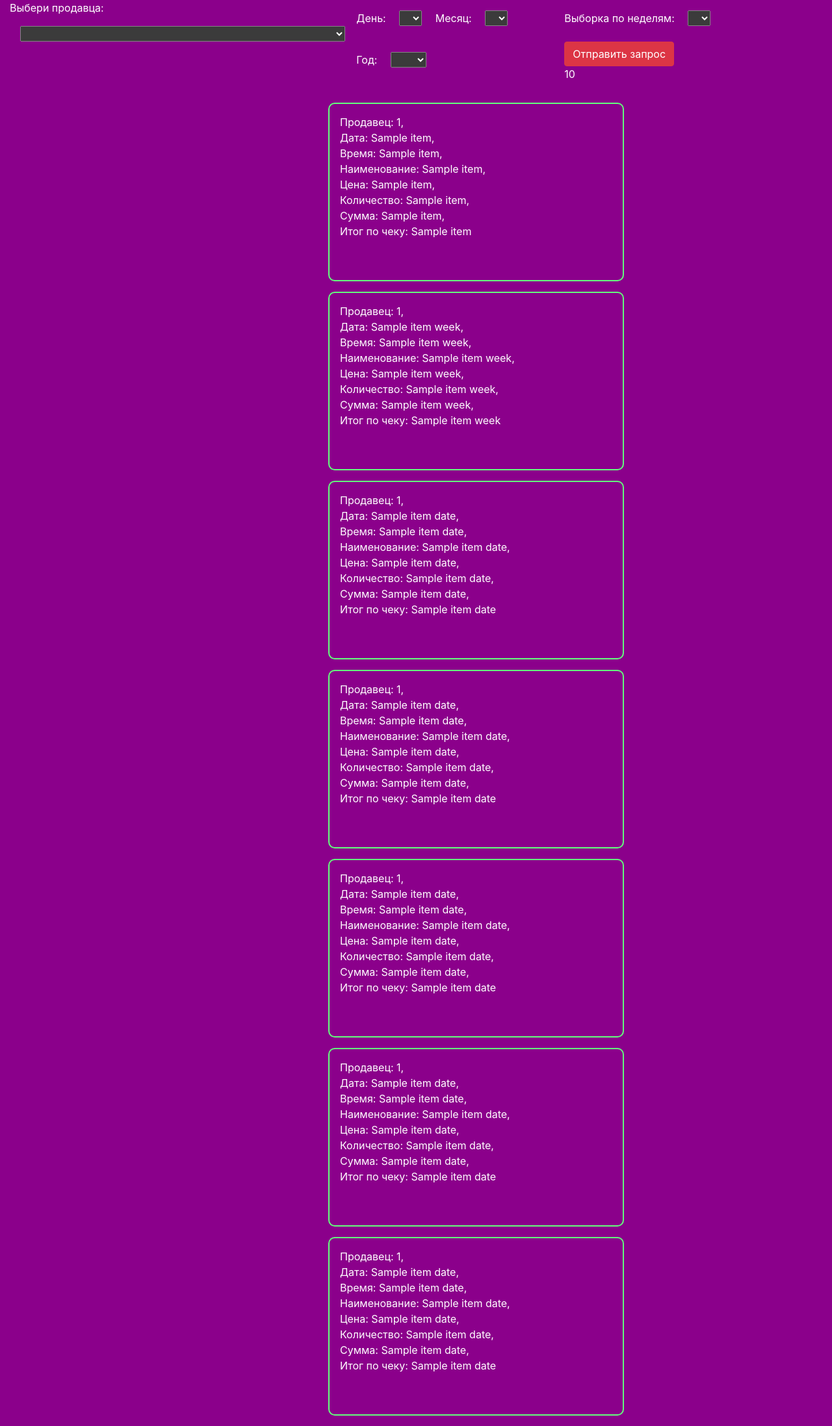
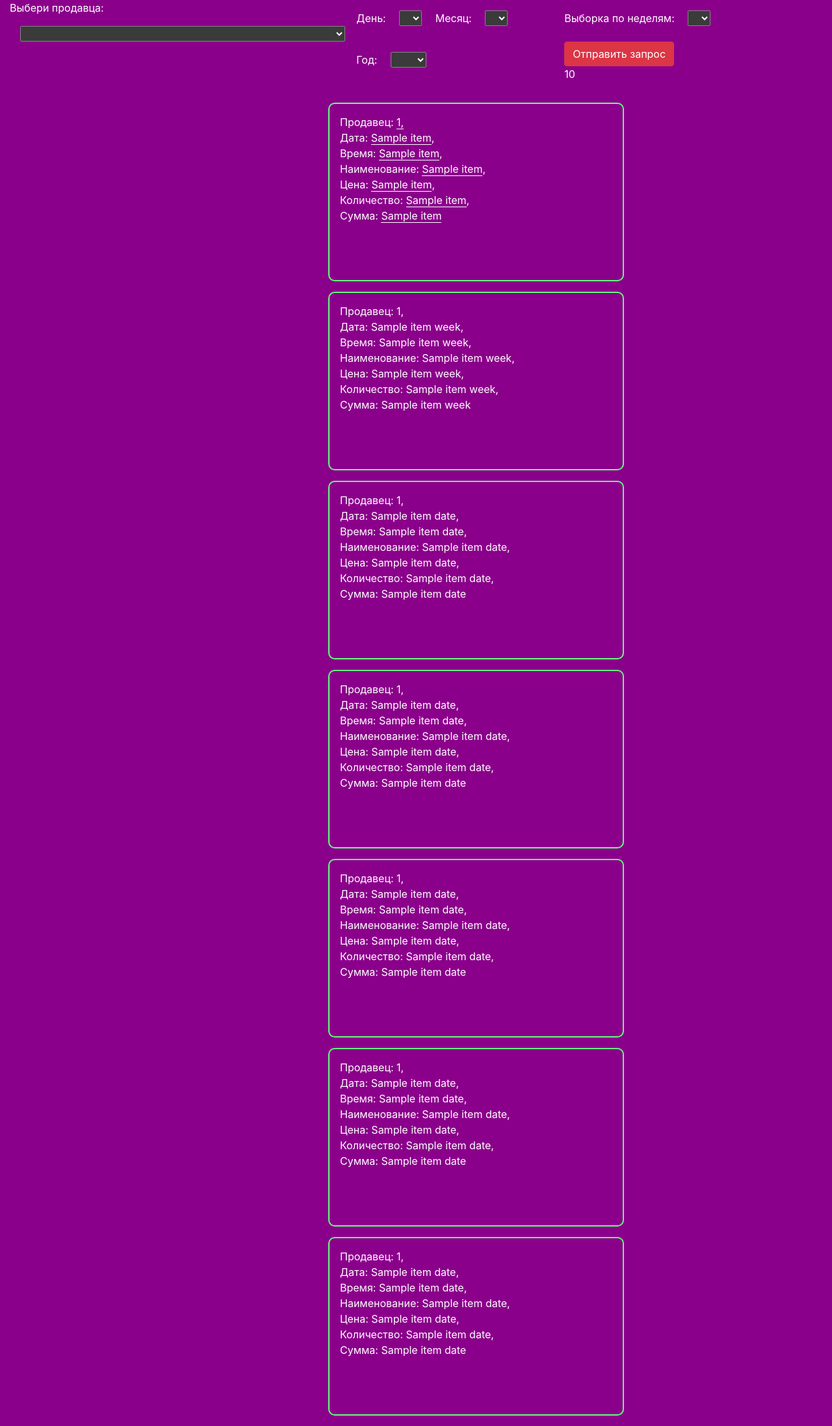
Before and after one commit to TurtleOld/budget_interface_flask, a Flask app: template templates/index.html in a window 1280 px wide. Shown: the whole page at 65% size. Run offline with Flask 2, Linux system fonts and the light colour scheme; the template is opened without the code that fills it: most values are stand-ins (such as "Sample title", 1, 10 or a date in 2020); parts of the project's set-up code (start-up, migrations or seed data) failed here and were passed over; some libraries are stand-ins or nearby versions.

Commit message:
убрал итог по чеку

```diff
--- a/templates/index.html
+++ b/templates/index.html
@@ -80,9 +80,9 @@
             <div class="cards">
                 {% for item in reseller %}
                     <div class="col-3">
-                        <p>Продавец: {{ item[0] }},<br> Дата: {{ item[1] }},<br> Время: {{ item[2] }},<br> Наименование: {{ item[3] }},<br>
-                            Цена: {{ item[4] }},<br> Количество: {{ item[5] }},<br> Сумма: {{ item[6] }},<br> Итог по
-                            чеку: {{ item[7] }}</p>
+                        <p>Продавец: <span class="underline">{{ item[0] }},</span><br> Дата: <span class="underline">{{ item[1] }}</span>,<br> Время: <span class="underline">{{ item[2] }}</span>,<br> Наименование: <span class="underline">{{ item[3] }}</span>,<br>
+                            Цена: <span class="underline">{{ item[4] }}</span>,<br> Количество: <span class="underline">{{ item[5] }}</span>,<br> Сумма: <span class="underline">{{ item[6] }}</span>
+                            </p>
                     </div>
                 {% endfor %}
             </div>
@@ -96,7 +96,7 @@
                             Время: {{ item_week[2] }},<br>
                             Наименование: {{ item_week[3] }},<br> Цена: {{ item_week[4] }},<br>
                             Количество: {{ item_week[5] }},<br>
-                            Сумма: {{ item_week[6] }},<br> Итог по чеку: {{ item_week[7] }} </p>
+                            Сумма: {{ item_week[6] }}</p>
                     </div>
                 {% endfor %}
             </div>
@@ -108,7 +108,7 @@
                     <div class="col-3">
                         <p>Продавец: {{ item_date[0] }},<br> Дата: {{ item_date[1] }},<br> Время: {{ item_date[2] }},<br>
                             Наименование: {{ item_date[3] }},<br> Цена: {{ item_date[4] }},<br> Количество: {{ item_date[5] }},<br>
-                            Сумма: {{ item_date[6] }},<br> Итог по чеку: {{ item_date[7] }} </p>
+                            Сумма: {{ item_date[6] }}</p>
                     </div>
                 {% endfor %}
             </div>
@@ -120,7 +120,7 @@
                     <div class="col-3">
                         <p>Продавец: {{ item_date[0] }},<br> Дата: {{ item_date[1] }},<br> Время: {{ item_date[2] }},<br>
                             Наименование: {{ item_date[3] }},<br> Цена: {{ item_date[4] }},<br> Количество: {{ item_date[5] }},<br>
-                            Сумма: {{ item_date[6] }},<br> Итог по чеку: {{ item_date[7] }} </p>
+                            Сумма: {{ item_date[6] }}</p>
                     </div>
                 {% endfor %}
             </div>
@@ -132,7 +132,7 @@
                     <div class="col-3">
                         <p>Продавец: {{ item_date[0] }},<br> Дата: {{ item_date[1] }},<br> Время: {{ item_date[2] }},<br>
                             Наименование: {{ item_date[3] }},<br> Цена: {{ item_date[4] }},<br> Количество: {{ item_date[5] }},<br>
-                            Сумма: {{ item_date[6] }},<br> Итог по чеку: {{ item_date[7] }} </p>
+                            Сумма: {{ item_date[6] }}</p>
                     </div>
                 {% endfor %}
             </div>
@@ -144,7 +144,7 @@
                     <div class="col-3">
                         <p>Продавец: {{ item_date[0] }},<br> Дата: {{ item_date[1] }},<br> Время: {{ item_date[2] }},<br>
                             Наименование: {{ item_date[3] }},<br> Цена: {{ item_date[4] }},<br> Количество: {{ item_date[5] }},<br>
-                            Сумма: {{ item_date[6] }},<br> Итог по чеку: {{ item_date[7] }} </p>
+                            Сумма: {{ item_date[6] }}</p>
                     </div>
                 {% endfor %}
             </div>
@@ -156,7 +156,7 @@
                     <div class="col-3">
                         <p>Продавец: {{ item_date[0] }},<br> Дата: {{ item_date[1] }},<br> Время: {{ item_date[2] }},<br>
                             Наименование: {{ item_date[3] }},<br> Цена: {{ item_date[4] }},<br> Количество: {{ item_date[5] }},<br>
-                            Сумма: {{ item_date[6] }},<br> Итог по чеку: {{ item_date[7] }} </p>
+                            Сумма: {{ item_date[6] }}</p>
                     </div>
                 {% endfor %}
             </div>
```
